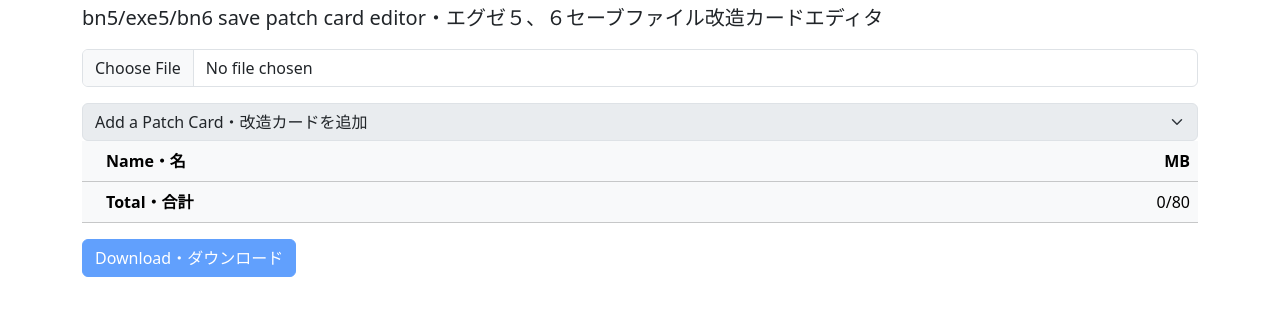
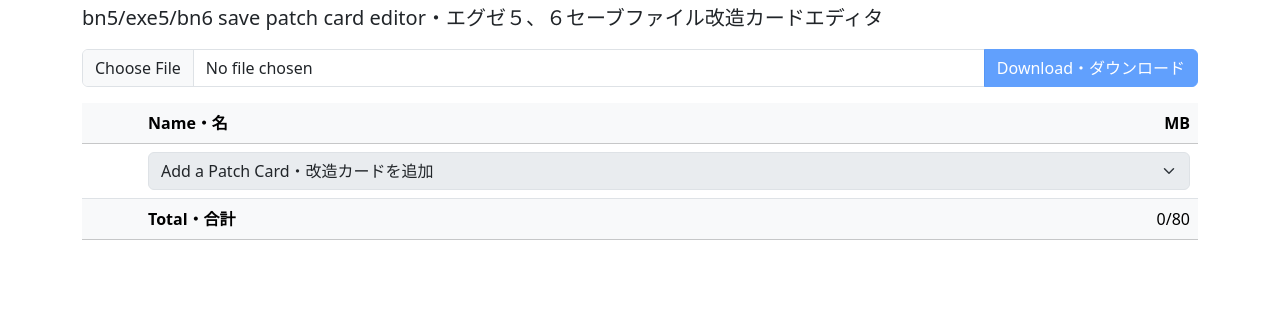
Before and after one commit to murkland/hubpatch, a website built with Vite: page index.html in a window 1280 px wide. Shown: the part 69-384 px from the top of the page. Built offline with nearby package versions, Linux system fonts and the light colour scheme.

Commit message:
clean up ui

```diff
--- a/index.html
+++ b/index.html
@@ -34,25 +34,46 @@
                     editor・エグゼ５、６セーブファイル改造カードエディタ
                 </p>
             </div>
-            <div class="mb-3">
+            <div class="input-group mb-3">
                 <input type="file" id="save" class="form-control" />
+                <button
+                    type="button"
+                    class="btn btn-primary"
+                    id="download"
+                    disabled
+                >
+                    Download・ダウンロード
+                </button>
             </div>
-            <select class="form-select" id="add-patch-card" disabled>
-                <option value="" disabled selected>
-                    Add a Patch Card・改造カードを追加
-                </option>
-            </select>
             <table id="patch-cards" class="table mb-3">
-                <thead class="table-light">
-                    <tr>
+                <thead>
+                    <tr class="table-light">
                         <th style="width: 0px"></th>
                         <th>Name・名</th>
                         <th>MB</th>
                     </tr>
                 </thead>
                 <tbody></tbody>
-                <tfoot class="table-light">
+                <tfoot>
                     <tr>
+                        <td>
+                            <button class="btn btn-danger btn-small invisible">
+                                <i class="bi bi-x"></i>
+                            </button>
+                        </td>
+                        <td colspan="2">
+                            <select
+                                class="form-select"
+                                id="add-patch-card"
+                                disabled
+                            >
+                                <option value="" disabled selected>
+                                    Add a Patch Card・改造カードを追加
+                                </option>
+                            </select>
+                        </td>
+                    </tr>
+                    <tr class="table-light">
                         <td></td>
                         <th>Total・合計</th>
                         <td>
@@ -63,16 +84,6 @@
                     </tr>
                 </tfoot>
             </table>
-            <div>
-                <button
-                    type="button"
-                    class="btn btn-primary"
-                    id="download"
-                    disabled
-                >
-                    Download・ダウンロード
-                </button>
-            </div>
         </div>
         <script src="index.ts" type="module"></script>
     </body>
```
